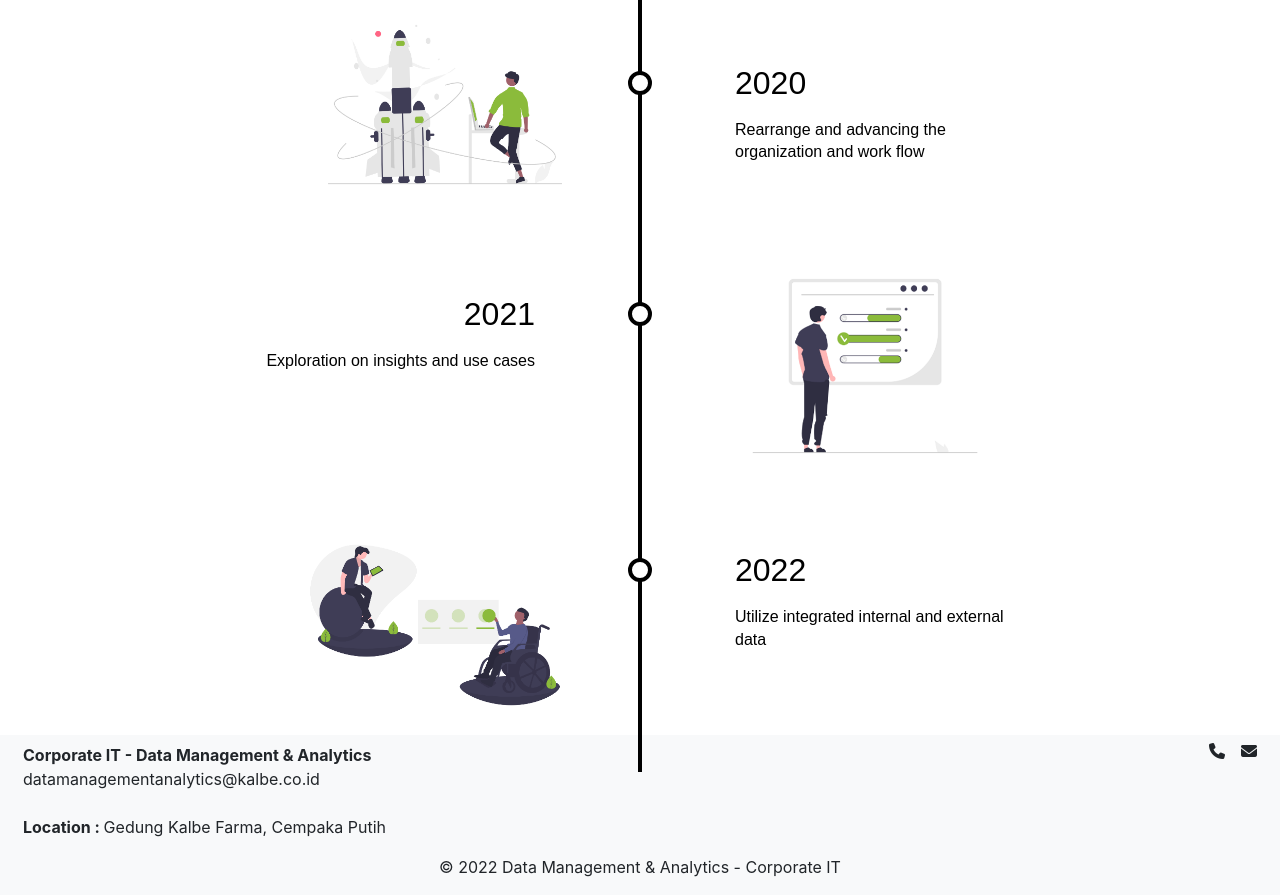
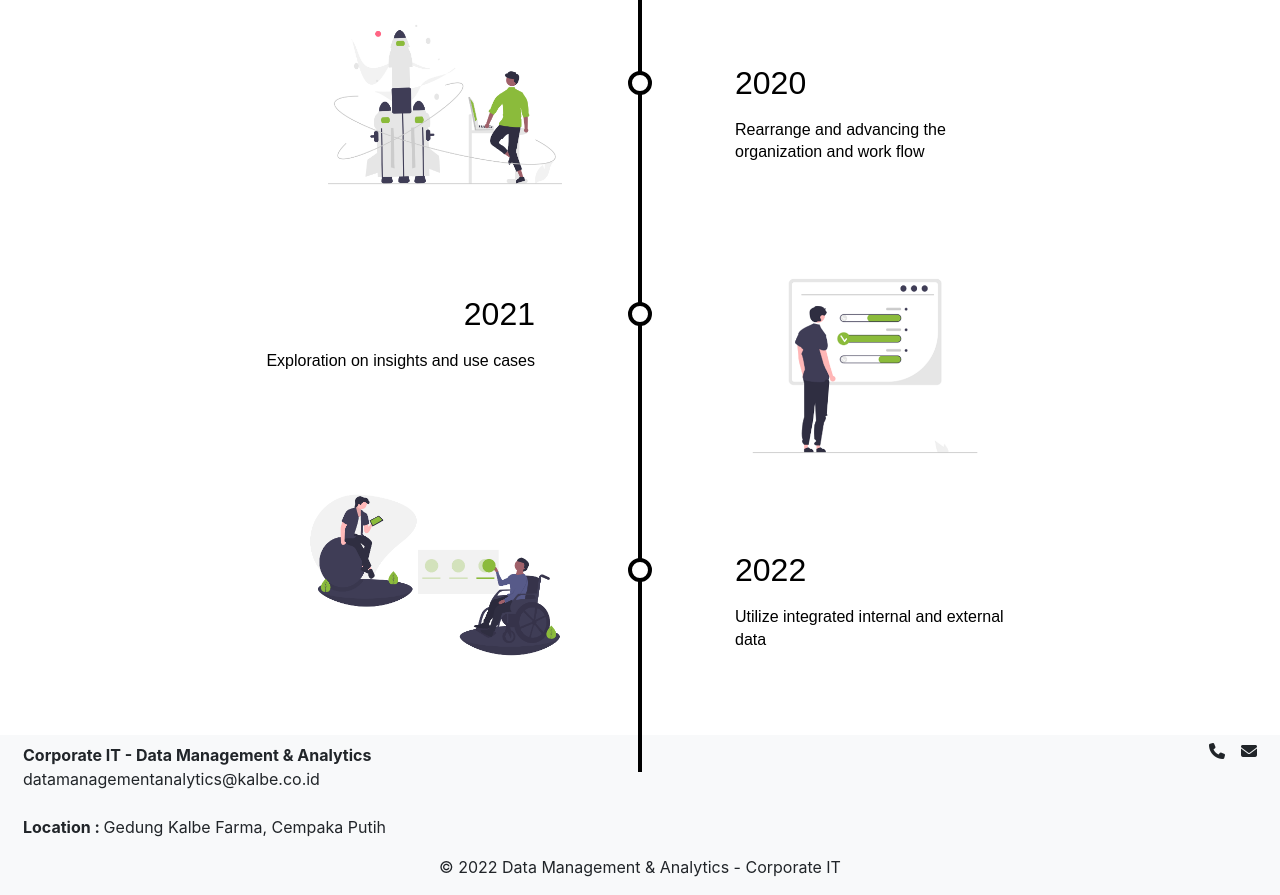
Before and after one commit to Michaelliem99/klbf-dma-portfolio, a plain HTML site: page history.html in a window 1280 px wide. Shown: the part 898-1793 px from the top of the page. Drawn offline with nearby package versions, Linux system fonts and the light colour scheme.

Commit message:
Update style.css

```diff
--- a/style.css
+++ b/style.css
@@ -471,7 +471,7 @@ body {
   float: left;
   text-align: left;
   padding-left: 180px;
-  padding-top: 50px;
+  padding-bottom: 50px;
 }
 
 .timeline .entries .entry {
```
